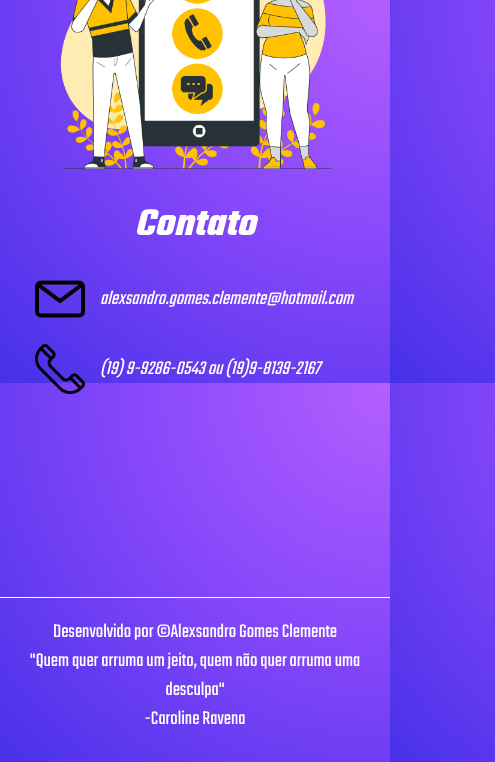
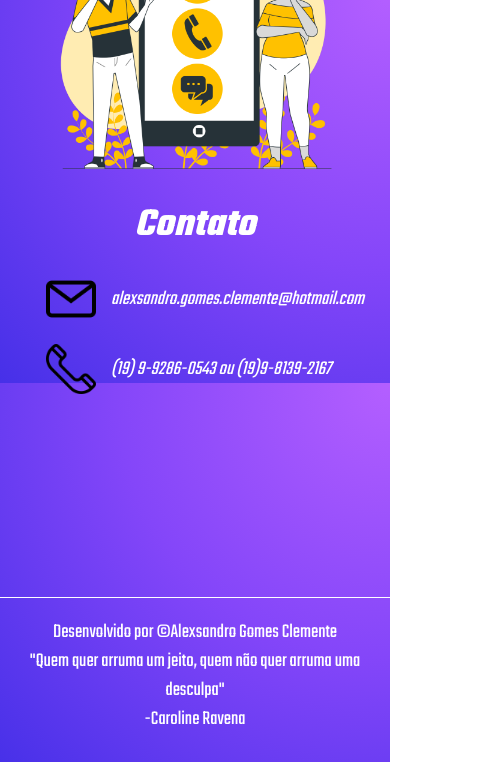
Before and after one commit to AlexsandroGomesClemente/AlexsandroRepositorio, a plain HTML site: page index.html in a window 390 px wide. Shown: the part 2347-3109 px from the top of the page, 495 px wide, since content can reach past the window. Drawn offline with Linux system fonts and the light colour scheme.

Commit message:
Concerto de responsividade

```diff
--- a/Assets/CSS/style.css
+++ b/Assets/CSS/style.css
@@ -213,6 +213,10 @@ footer p, a {
     footer {
         flex-direction: column;
     }
+
+    .contact {
+        width: auto;
+    }
 }
 
 @media (max-width : 452px) {
@@ -228,9 +232,6 @@ footer p, a {
         width: 300px;
     }
 
-    .email {
-        margin-left: 140px;
-    }
 
     .card {
         height: 200px;
```
